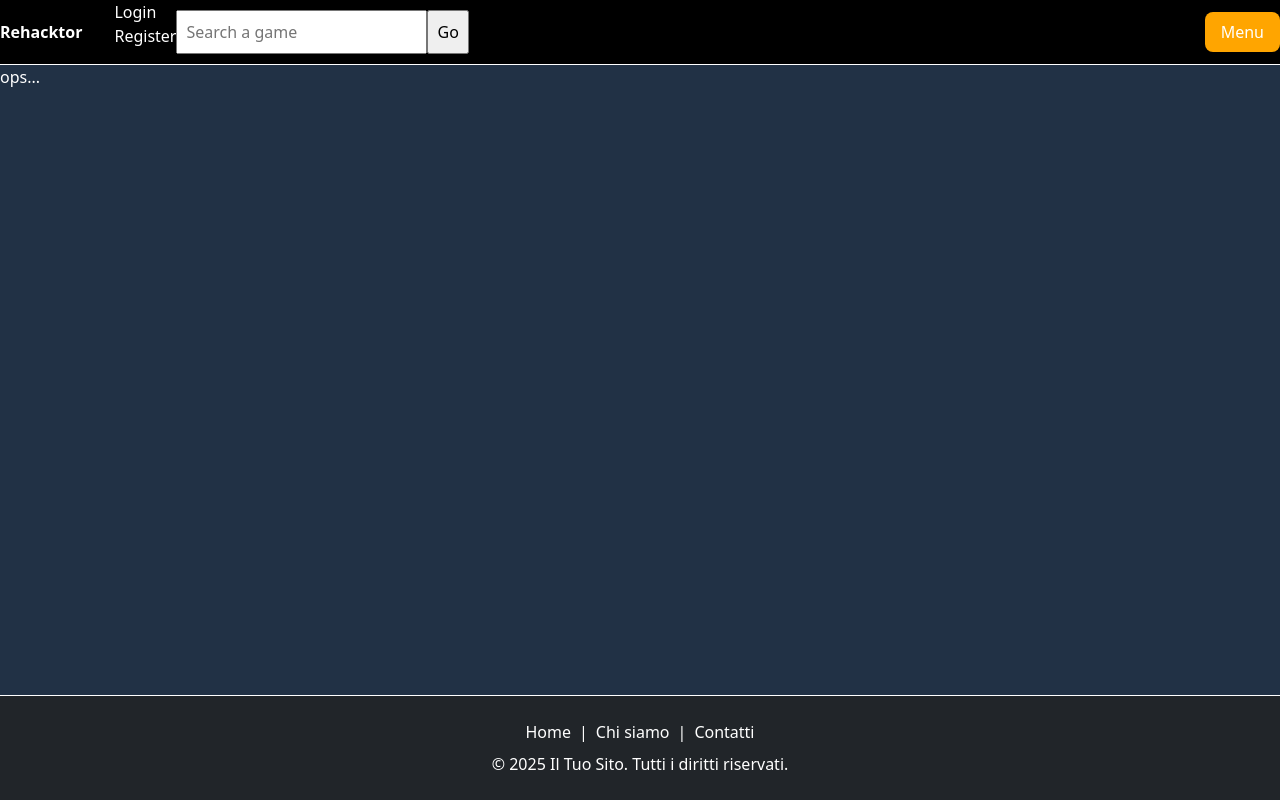
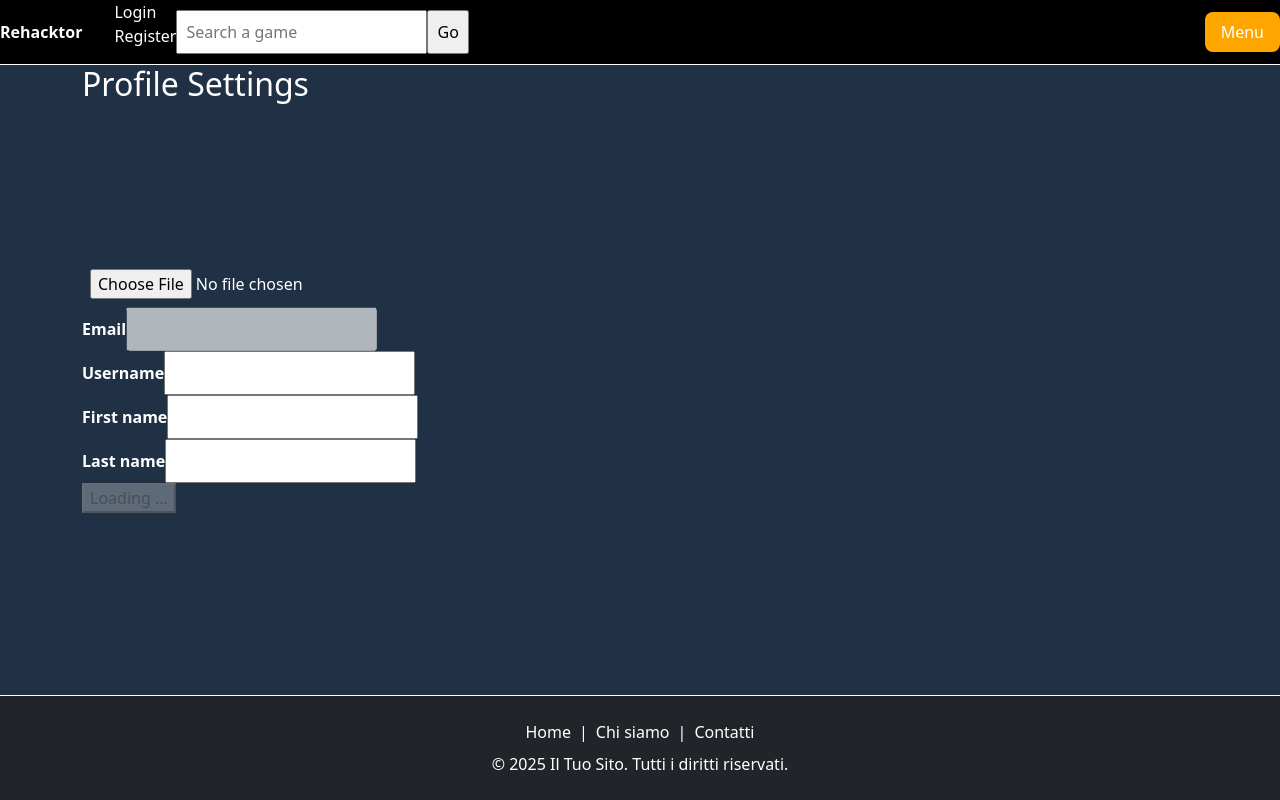
Before and after one commit to FilipPeev/rehacktor-specializzazione, a React (Vite) app: page /account in a window 1280 px wide. Built offline with nearby package versions, Linux system fonts and the light colour scheme; no server answers.

Commit message:
aggiunta account page e avatar

```diff
--- /dev/null
+++ b/src/components/Avatar.jsx
@@ -0,0 +1,76 @@
+import { useEffect, useState } from "react";
+import supabase from "../supabase/supabase-client";
+
+export default function Avatar({ url, size, onUpload }) {
+    const [avatarUrl, setAvatarUrl] = useState(null);
+    const [uploading, setUploading] = useState(null);
+
+    useEffect(() => {
+        if (url) downloadImage(url)
+    }, [url])
+
+    const downloadImage = async (path) => {
+        try {
+            const { data, error } = await supabase.storage.from('avatars').download(path)
+            if (error) {
+                throw error
+            }
+            const url = URL.createObjectURL(data)
+            setAvatarUrl(url)
+        } catch (error) {
+            console.log('Error downloading image: ', error.message);
+        }
+    }
+
+    const uploadAvatar = async (event) => {
+        try {
+            setUploading(true)
+
+            if (!event.target.files || event.target.files.length === 0) {
+                throw new Error('You must selecet an image to upload')
+            }
+
+            const file = event.target.files[0]
+            const fileExt = file.name.split('.').pop()
+            const fileName = `${Math.random()}.${fileExt}`
+            const filePath = `${fileName}`
+
+            const { error: uploadError } = await supabase.storage.from('avatars').upload(filePath, file)
+
+            if (uploadError) {
+                throw uploadError
+            }
+
+            onUpload(event, filePath)
+        } catch (error) {
+            alert(error.message)
+        } finally {
+            setUploading(false)
+        }
+    }
+
+    return (
+        <div>
+            {avatarUrl ? (
+                <img
+                    src={avatarUrl}
+                    alt="Avatar"
+                    className="avatar image"
+                    style={{ height: size, width: size, boxShadow: "3px 3px 8px black" }}
+                />
+            ) : (
+                <div className="avatar no-image" style={{ height: size, width: size, }} />
+            )}
+
+            <div style={{ width: size }}>
+                <input
+                    type="file"
+                    id="single"
+                    accept="image/*"
+                    onChange={uploadAvatar}
+                    disabled={uploading}
+                />
+            </div>
+        </div>
+    )
+}
--- a/src/components/Header.jsx
+++ b/src/components/Header.jsx
@@ -25,10 +25,14 @@ export default function Header() {
                 <ul>
                     <li>
                         <details className="dropdown">
-                            <summary>Account</summary>
+                            <summary>Hey {session?.user.user_metadata.first_name}!</summary>
                             <ul dir="rtl">
-                                <li><a href="#">Settings</a></li>
-                                <li><button onClick={signOut}>logout</button></li>
+                                <li>
+                                    <Link to="/account">Account</Link>
+                                </li>
+                                <li>
+                                    <button onClick={signOut}>logout</button>
+                                </li>
                             </ul>
                         </details>
                     </li>
--- /dev/null
+++ b/src/pages/account/index.jsx
@@ -0,0 +1,135 @@
+import { useState, useEffect, useContext } from 'react';
+import supabase from '../../supabase/supabase-client';
+import SessionContext from '../../context/SessionContext';
+import Avatar from '../../components/Avatar';
+
+export default function AccountPage() {
+    const { session } = useContext(SessionContext);
+
+    const [loading, setLoading] = useState(true);
+    const [username, setUsername] = useState(null);
+    const [first_name, setFirstName] = useState(null);
+    const [last_name, setLastName] = useState(null);
+    const [avatar_url, setAvatarUrl] = useState(null);
+
+    useEffect(() => {
+        let ignore = false;
+        const getProfile = async () => {
+            setLoading(true);
+            const { user } = session;
+
+            const { data, error } = await supabase
+                .from('profiles')
+                .select(`username, first_name, last_name, avatar_url`)
+                .eq('id', user.id)
+                .single();
+
+            if (!ignore) {
+                if (error) {
+                    console.warn(error);
+                } else if (data) {
+                    setUsername(data.username);
+                    setFirstName(data.first_name);
+                    setLastName(data.last_name);
+                    setAvatarUrl(data.avatar_url);
+                }
+            }
+
+            setLoading(false);
+        };
+
+        if (session) {
+            getProfile();
+        }
+
+        return () => {
+            ignore = true;
+        };
+    }, [session]);
+
+    const updateProfile = async (event, avatarUrl) => {
+        event.preventDefault();
+
+        setLoading(true);
+        const { user } = session;
+
+        const updates = {
+            id: user.id,
+            username,
+            first_name,
+            last_name,
+            avatar_url: avatarUrl,
+            updated_at: new Date(),
+        };
+
+        const { error } = await supabase.from('profiles').upsert(updates);
+
+        if (error) {
+            alert(error.message);
+        } else {
+            setAvatarUrl(avatarUrl);
+        }
+
+        setLoading(false);
+    };
+
+    return (
+        <div className="container">
+            <h2>Profile Settings</h2>
+            <form onSubmit={updateProfile} className="form-widget">
+                <Avatar
+                    url={avatar_url}
+                    size={150}
+                    onUpload={(event, url) => {
+                        updateProfile(event, url);
+                    }}
+                />
+
+                <div>
+                    <label htmlFor="email">Email</label>
+                    <input id="email" type="text" value={session?.user?.email || ""} disabled />
+                </div>
+
+                <div>
+                    <label htmlFor="username">Username</label>
+                    <input
+                        id="username"
+                        type="text"
+                        required
+                        value={username || ""}
+                        onChange={(e) => setUsername(e.target.value)}
+                    />
+                </div>
+
+                <div>
+                    <label htmlFor="first_name">First name</label>
+                    <input
+                        id="first_name"
+                        type="text"
+                        value={first_name || ""}
+                        onChange={(e) => setFirstName(e.target.value)}
+                    />
+                </div>
+
+                <div>
+                    <label htmlFor="last_name">Last name</label>
+                    <input
+                        id="last_name"
+                        type="text"
+                        value={last_name || ""}
+                        onChange={(e) => setLastName(e.target.value)}
+                    />
+                </div>
+
+                <div>
+                    <button
+                        type="submit"
+                        disabled={loading}
+                    >
+                        {loading ? "Loading ..." : "Update"}
+                    </button>
+                </div>
+            </form>
+        </div>
+    );
+}
--- a/src/routes/Routing.jsx
+++ b/src/routes/Routing.jsx
@@ -7,7 +7,7 @@ import GamePage from "../pages/gamepage";
 import SearchPage from "../pages/searchpage";
 import RegisterPage from "../pages/register";
 import LoginPage from "../pages/login";
-
+import AccountPage from "../pages/account";
 
 export function Routing() {
     return (
@@ -21,6 +21,7 @@ export function Routing() {
                     <Route path="/search" element={<SearchPage />} />
                     <Route path="/register" element={<RegisterPage />} />
                     <Route path="/login" element={<LoginPage />} />
+                    <Route path="/account" element={<AccountPage />} />
                 </Route>
             </Routes>
         </BrowserRouter >
```
